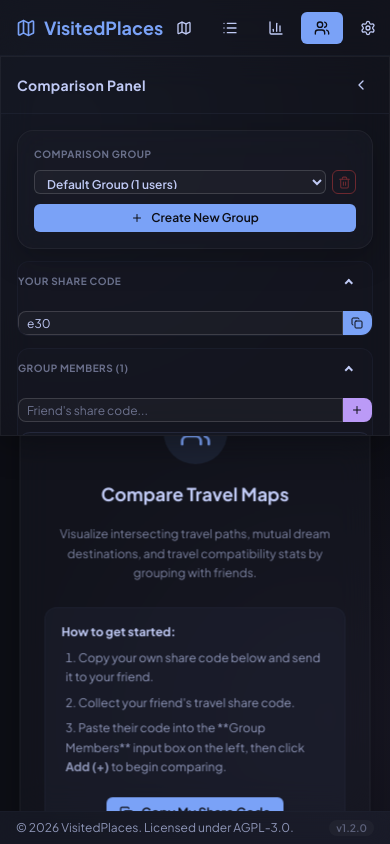
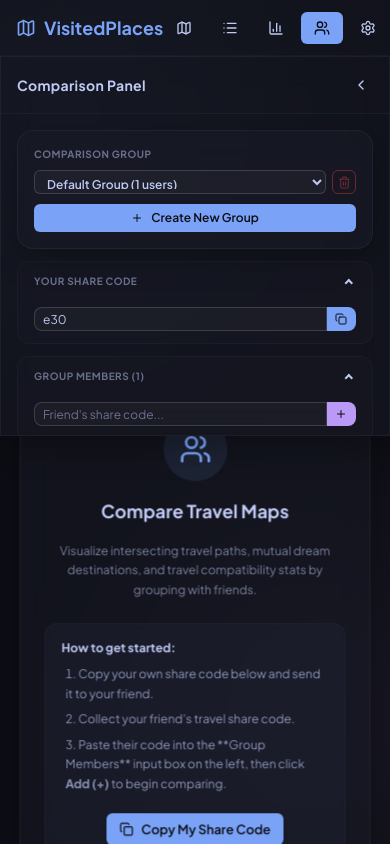
Before and after one commit to NotToxel/VisitedPlaces, a React (Vite) app: page /compare in a window 390 px wide. Built offline with nearby package versions, Linux system fonts and the light colour scheme.

Commit message:
fix: resolve accordion grid layout, clip cutoffs, count revisit as visited in stats, and hide mobile footer

```diff
--- a/src/components/layout/AppLayout.tsx
+++ b/src/components/layout/AppLayout.tsx
@@ -15,7 +15,7 @@
         id="map-tooltip"
         className="pointer-events-none fixed z-[100] rounded-lg bg-base-300/95 border border-base-300/60 text-base-content px-2.5 py-1.5 text-xs font-semibold shadow-2xl opacity-0 transition-opacity duration-150 backdrop-blur-md select-none"
       />
-      <footer className="footer bg-base-300/40 backdrop-blur-md text-base-content/70 py-2 px-4 border-t border-base-300/30 flex justify-between items-center text-xs shrink-0 select-none">
+      <footer className="footer bg-base-300/40 backdrop-blur-md text-base-content/70 py-2 px-4 border-t border-base-300/30 hidden md:flex justify-between items-center text-xs shrink-0 select-none">
         <span>
           &copy; {currentYear} VisitedPlaces. Licensed under AGPL-3.0.
         </span>
--- a/src/index.css
+++ b/src/index.css
@@ -482,6 +482,7 @@
   display: flex;
   align-items: center;
   width: 100%;
+  padding: 0.75rem 2.5rem 0.75rem 1rem;
   outline: none;
   cursor: pointer;
   list-style: none;
@@ -491,10 +492,16 @@
 }
 .accordion-content {
   display: none;
-  padding-top: 0.5rem;
+  padding: 0.25rem 1rem 0.75rem 1rem;
 }
 details.accordion[open] .accordion-content {
   display: flex;
+}
+details.accordion[open] .accordion-content.grid {
+  display: grid;
+}
+details.accordion[open] .accordion-content.block {
+  display: block;
 }
 .accordion-arrow > .accordion-title::after {
   content: "";
--- a/src/pages/List.tsx
+++ b/src/pages/List.tsx
@@ -165,7 +165,7 @@
 
   // Count visited subregions dynamically
   const getSubregionsProgressString = useCallback((countryId: string) => {
-    const visited = Object.keys(places).filter(k => k.startsWith(`${countryId}-`) && places[k]?.status === 'VISITED').length;
+    const visited = Object.keys(places).filter(k => k.startsWith(`${countryId}-`) && (places[k]?.status === 'VISITED' || places[k]?.status === 'REVISIT')).length;
     const regions = subRegionsByCountry[countryId];
     if (regions && regions.length > 0) {
       return `${visited}/${regions.length} Visited`;
@@ -180,7 +180,8 @@
     const wishlist = COUNTRIES.filter(c => places[c.id]?.status === 'WISHLIST').length;
     const revisit = COUNTRIES.filter(c => places[c.id]?.status === 'REVISIT').length;
     const avoid = COUNTRIES.filter(c => places[c.id]?.status === 'AVOID').length;
-    const rate = total > 0 ? Math.round((visited / total) * 1000) / 10 : 0;
+    const visitedAndRevisitCount = visited + revisit;
+    const rate = total > 0 ? Math.round((visitedAndRevisitCount / total) * 1000) / 10 : 0;
 
     // Continent breakdown
     const continents: Record<string, { total: number; visited: number }> = {};
@@ -189,7 +190,7 @@
         continents[c.continent] = { total: 0, visited: 0 };
       }
       continents[c.continent].total++;
-      if (places[c.id]?.status === 'VISITED') {
+      if (places[c.id]?.status === 'VISITED' || places[c.id]?.status === 'REVISIT') {
         continents[c.continent].visited++;
       }
     });
@@ -214,7 +215,7 @@
               <div className="bg-base-200/30 border border-base-300/40 rounded-xl p-2.5 flex flex-col">
                 <span className="text-[10px] uppercase font-bold text-base-content/40">Travel Coverage</span>
                 <span className="text-lg font-extrabold text-primary mt-0.5">{stats.rate}%</span>
-                <span className="text-[9px] text-base-content/50 mt-0.5">{stats.visited} of {stats.total} countries</span>
+                <span className="text-[9px] text-base-content/50 mt-0.5">{stats.visited + stats.revisit} of {stats.total} countries</span>
               </div>
               <div className="bg-base-200/30 border border-base-300/40 rounded-xl p-2.5 flex flex-col">
                 <span className="text-[10px] uppercase font-bold text-base-content/40">Wishlisted</span>
```
